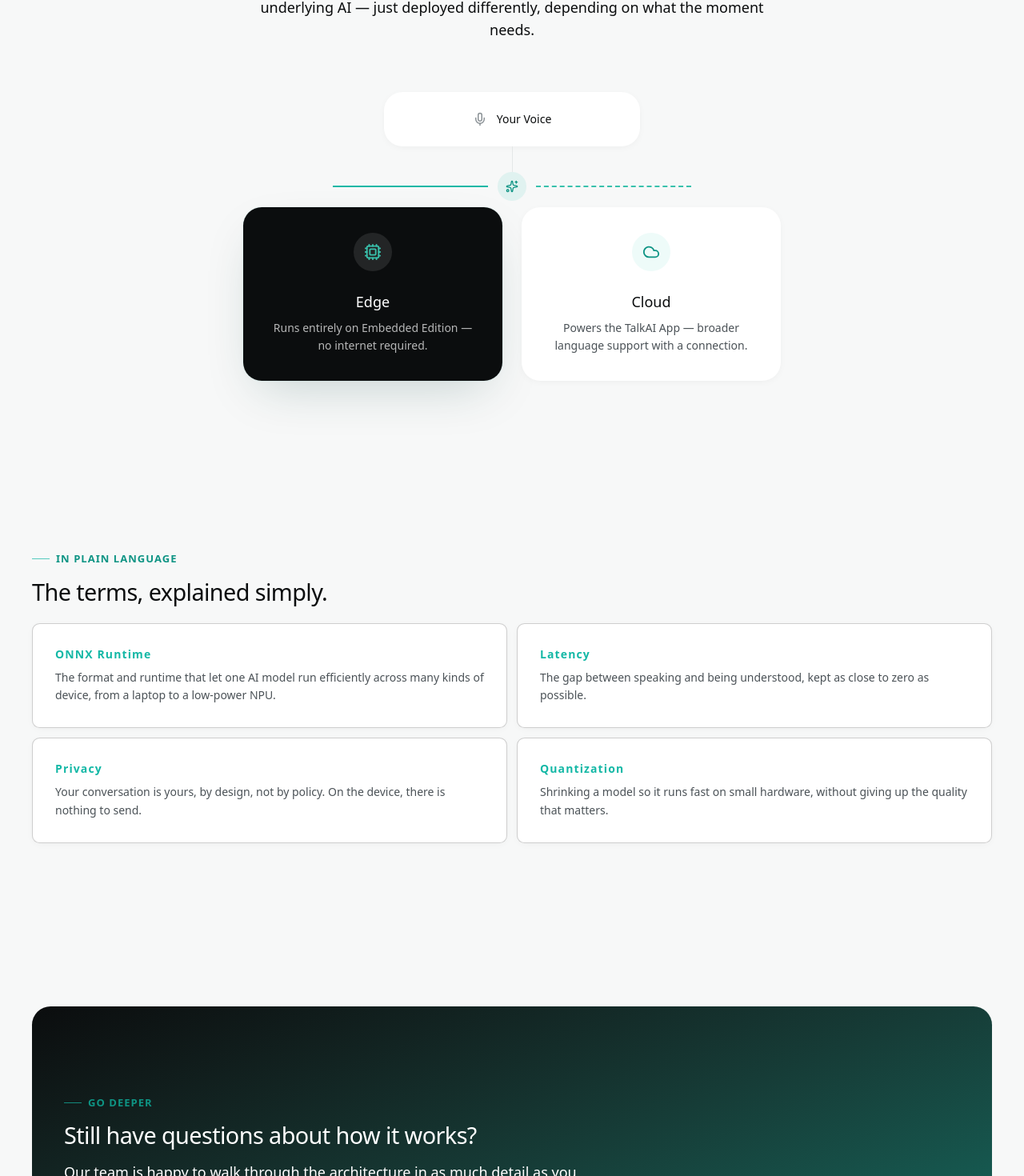
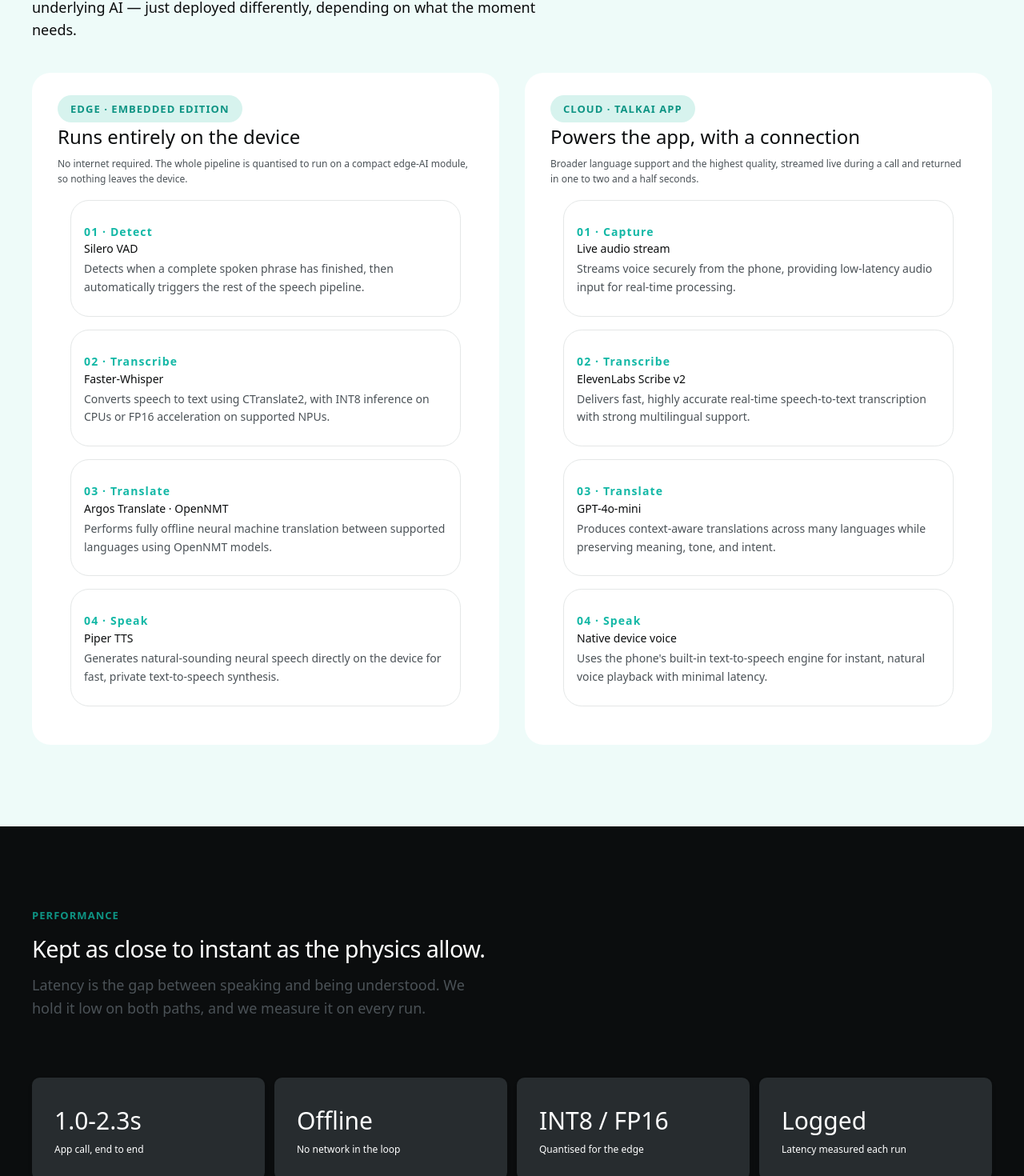
Before and after one commit to Abdul-Ahad3/ARIS-TalkAI-marketing, a Next.js app: page /technology in a window 1280 px wide. Shown: the part 656-2126 px from the top of the page at 80% size. Built offline with nearby package versions, Linux system fonts and the light colour scheme.

Commit message:
Edit Technology page- add new performance section, edit process diagram section

```diff
--- a/src/app/globals.css
+++ b/src/app/globals.css
@@ -192,7 +192,7 @@
     animation: float 6s ease-in-out infinite;
   }
 
-  @keyframes float {
+@keyframes float {
     0%, 100% { transform: translateY(0); }
     50% { transform: translateY(-12px); }
   }
--- a/src/app/technology/page.tsx
+++ b/src/app/technology/page.tsx
@@ -1,6 +1,7 @@
 import { NavBar } from "@/components/layout/NavBar";
 import { Hero } from "@/components/sections/technology/Hero";
 import { ProcessDiagram } from "@/components/sections/technology/ProcessDiagram";
+import { Performance } from "@/components/sections/technology/Performance";
 import { TechnologyGlossary } from "@/components/sections/technology/TechGlossary";
 import { CTA } from "@/components/sections/technology/CTA";
 import { Footer } from "@/components/layout/Footer";
@@ -11,6 +12,7 @@
       <NavBar />
       <Hero />
       <ProcessDiagram />
+      <Performance />
       <TechnologyGlossary />
       <CTA />
       <Footer />
--- /dev/null
+++ b/src/components/sections/technology/Performance.tsx
@@ -0,0 +1,27 @@
+import { SplitFeatureSection } from "@/components/shared/SplitFeature"
+import { techPerformance } from "@/data/tech-performance"
+
+export function Performance (){
+    return(
+        <SplitFeatureSection
+        className="bg-ink text-white"
+        eyebrow="Performance"
+        title="Kept as close to instant as the physics allow."
+        description="Latency is the gap between speaking and being understood. We hold it low on both paths, and we measure it on every run."
+        position="bottom"
+        visual= {
+            <div className="mt-6 grid gap-3 sm:grid-cols-2 lg:grid-cols-4">
+                {techPerformance.map(({ title, description }) => (
+                <div
+                    key={title}
+                    className="rounded-lg bg-ink-soft/45 p-7 shadow-card "
+                >
+                    <h3 className="mt-2 text-3xl font-medium text-white">{title}</h3>
+                    <p className="mt-2 text-xs leading-relaxed text-white">{description}</p>
+                </div>
+                ))}
+            </div>
+        }
+        />
+    )
+}
--- a/src/components/sections/technology/ProcessDiagram.tsx
+++ b/src/components/sections/technology/ProcessDiagram.tsx
@@ -1,54 +1,33 @@
 import { Mic, Sparkles, Cpu, Cloud } from "lucide-react";
 import { Container } from "@/components/ui/Container";
 import { SectionHeading } from "@/components/ui/SectionHeading";
+import { techFeatures } from "@/data/tech-feats";
+import { FeatureCard } from "@/components/ui/FeatureCard";
 
 export function ProcessDiagram() {
   return (
-    <section className="bg-surface-soft py-section">
+    <section className="bg-teal-50 py-section">
       <Container>
         <SectionHeading
-          align="center"
+          align="left"
           eyebrow="How It Works"
           title="One AI engine. Two ways to run it."
           description="Whether a conversation is processed on the device or in the cloud, it's the same underlying AI — just deployed differently, depending on what the moment needs."
         />
 
-        <div className="mt-16">
-          <div className="mx-auto flex max-w-xs items-center justify-center gap-3 rounded-2xl bg-surface p-6 text-center shadow-card">
-            <Mic size={18} className="text-ink-muted" />
-            <span className="font-mono text-sm text-ink">Your Voice</span>
-          </div>
-
-          <div className="mx-auto h-8 w-px bg-line" />
-
-          <div className="mx-auto flex max-w-md items-center gap-3">
-            <span className="h-0 flex-1 border-t-2 border-teal-500" />
-            <span className="flex h-9 w-9 shrink-0 items-center justify-center rounded-full bg-teal-500/10 text-teal-600">
-              <Sparkles size={16} />
-            </span>
-            <span className="h-0 flex-1 border-t-2 border-dashed border-teal-400" />
-          </div>
-
-          <div className="mx-auto mt-2 grid max-w-2xl gap-6 sm:grid-cols-2">
-            <div className="rounded-2xl bg-ink p-8 text-center text-white shadow-premium">
-              <div className="mx-auto flex h-12 w-12 items-center justify-center rounded-full bg-white/10">
-                <Cpu size={22} className="text-teal-400" />
+        <div className="mt-10 grid gap-8 lg:grid-cols-2">
+          {techFeatures.map((group) => (
+          <div key={group.eyebrow} className="rounded-2xl bg-surface p-8 hover:shadow-premium">
+              <span className="font-mono text-eyebrow bg-teal-400/20 rounded-full px-4 py-2 uppercase text-teal-600">{group.eyebrow}</span>
+              <h3 className="mt-2 text-2xl font-medium text-ink">{group.label}</h3>
+              <p className="mt-2 text-xs leading-relaxed text-ink-soft">{group.description}</p>
+              <div className="mt-2">
+                  {group.features.map((feature) => (
+                  <FeatureCard key={feature.title} {...feature} />
+                  ))}
               </div>
-              <h3 className="mt-6 text-lg font-medium">Edge</h3>
-              <p className="mt-2 text-sm leading-relaxed text-white/70">
-                Runs entirely on Embedded Edition — no internet required.
-              </p>
             </div>
-            <div className="rounded-2xl bg-surface p-8 text-center shadow-card">
-              <div className="mx-auto flex h-12 w-12 items-center justify-center rounded-full bg-teal-50">
-                <Cloud size={22} className="text-teal-600" />
-              </div>
-              <h3 className="mt-6 text-lg font-medium text-ink">Cloud</h3>
-              <p className="mt-2 text-sm leading-relaxed text-ink-soft">
-                Powers the TalkAI App — broader language support with a connection.
-              </p>
-            </div>
-          </div>
+          ))}
         </div>
       </Container>
     </section>
--- a/src/components/ui/FeatureCard.tsx
+++ b/src/components/ui/FeatureCard.tsx
@@ -1,18 +1,26 @@
 import type { LucideIcon } from "lucide-react";
 
 interface FeatureCardProps {
-  icon: LucideIcon;
+  eyebrow?: string,
+  icon?: LucideIcon;
   title: string;
   description: string;
 }
 
-export function FeatureCard({ icon: Icon, title, description }: FeatureCardProps) {
+export function FeatureCard({ icon: Icon, title, description, eyebrow }: FeatureCardProps) {
   return (
-    <div className="flex items-start gap-4 border-t border-line py-5 first:border-t-0">
-      <div className="flex h-10 w-10 shrink-0 items-center justify-center rounded-full bg-teal-50">
-        <Icon size={18} className="text-teal-600" />
-      </div>
+    <div className="flex items-start gap-4 border border-line rounded-2xl py-6 px-4 m-4 hover:shadow-[0_0_0_1px]">
+      {
+        Icon ?
+          <div className="flex h-10 w-10 shrink-0 items-center justify-center rounded-full bg-teal-50">
+            <Icon size={18} className="text-teal-600" />
+          </div>
+        :
+          null
+      }
+
       <div>
+        {eyebrow ? <p className="mt-1 text-sm leading-relaxed text-eyebrow text-teal-500">{eyebrow}</p> : null}
         <h4 className="text-sm font-medium text-ink">{title}</h4>
         <p className="mt-1 text-sm leading-relaxed text-ink-soft">{description}</p>
       </div>
--- /dev/null
+++ b/src/data/tech-feats.ts
@@ -0,0 +1,58 @@
+import type { simpleFeatureGroup } from "@/types/feature";
+
+export const techFeatures: simpleFeatureGroup[] = [
+    {
+        eyebrow: "Edge · Embedded Edition",
+        label: "Runs entirely on the device",
+        description: "No internet required. The whole pipeline is quantised to run on a compact edge‑AI module, so nothing leaves the device.",
+        features: [
+            {
+                eyebrow: "01 · Detect",
+                title: "Silero VAD",
+                description: "Detects when a complete spoken phrase has finished, then automatically triggers the rest of the speech pipeline.",
+            },
+            {
+                eyebrow: "02 · Transcribe",
+                title: "Faster-Whisper",
+                description: "Converts speech to text using CTranslate2, with INT8 inference on CPUs or FP16 acceleration on supported NPUs.",
+            },
+            {
+                eyebrow: "03 · Translate",
+                title: "Argos Translate · OpenNMT",
+                description: "Performs fully offline neural machine translation between supported languages using OpenNMT models.",
+            },
+            {
+                eyebrow: "04 · Speak",
+                title: "Piper TTS",
+                description: "Generates natural-sounding neural speech directly on the device for fast, private text-to-speech synthesis.",
+            },
+        ]
+    },
+    {
+        eyebrow: "Cloud · TalkAI App",
+        label: "Powers the app, with a connection",
+        description: "Broader language support and the highest quality, streamed live during a call and returned in one to two and a half seconds.",
+        features: [
+           {
+                eyebrow: "01 · Capture",
+                title: "Live audio stream",
+                description: "Streams voice securely from the phone, providing low-latency audio input for real-time processing.",
+            },
+            {
+                eyebrow: "02 · Transcribe",
+                title: "ElevenLabs Scribe v2",
+                description: "Delivers fast, highly accurate real-time speech-to-text transcription with strong multilingual support.",
+            },
+            {
+                eyebrow: "03 · Translate",
+                title: "GPT-4o-mini",
+                description: "Produces context-aware translations across many languages while preserving meaning, tone, and intent.",
+            },
+            {
+                eyebrow: "04 · Speak",
+                title: "Native device voice",
+                description: "Uses the phone's built-in text-to-speech engine for instant, natural voice playback with minimal latency.",
+            },
+        ]
+    },
+]
--- /dev/null
+++ b/src/data/tech-performance.ts
@@ -0,0 +1,20 @@
+import { simpleCard } from "@/types/card";
+
+export const techPerformance: simpleCard[] = [
+    {
+        title: "1.0-2.3s",
+        description: "App call, end to end"
+    },
+    {
+        title: "Offline",
+        description: "No network in the loop"
+    },
+    {
+        title: "INT8 / FP16",
+        description: "Quantised for the edge"
+    },
+    {
+        title: "Logged",
+        description: "Latency measured each run"
+    },
+]
--- a/src/types/feature.ts
+++ b/src/types/feature.ts
@@ -1,7 +1,14 @@
-import type { iconCard } from "@/types/card";
+import type { iconCard, simpleCard } from "@/types/card";
 
 export interface FeatureGroup {
   id: string;
   label: string;
   features: iconCard[];
 }
+
+export interface simpleFeatureGroup {
+  eyebrow: string;
+  label: string;
+  description?: string;
+  features: simpleCard[];
+}
```
